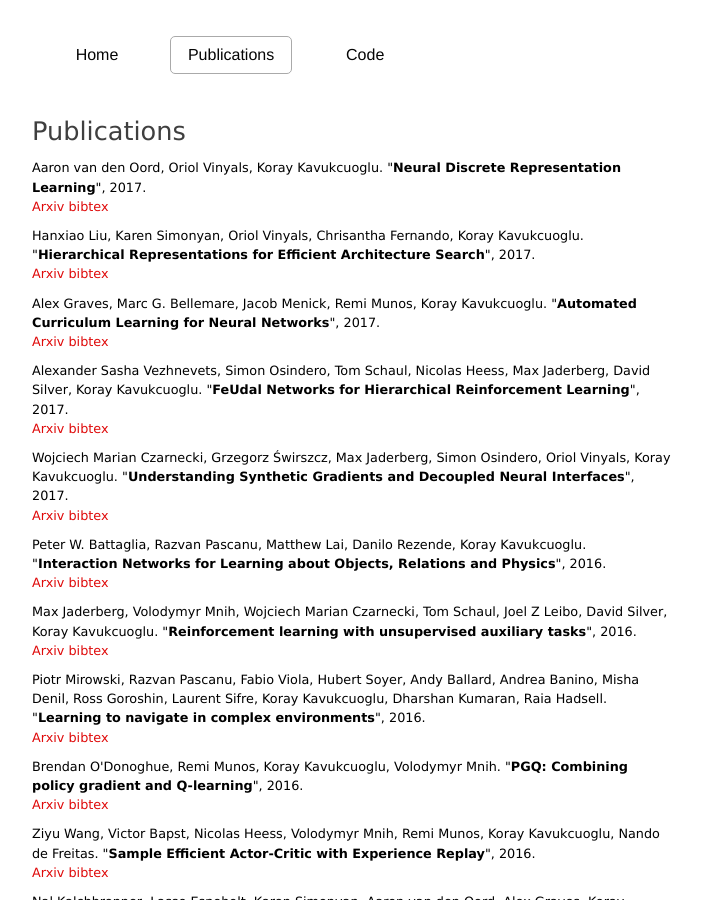
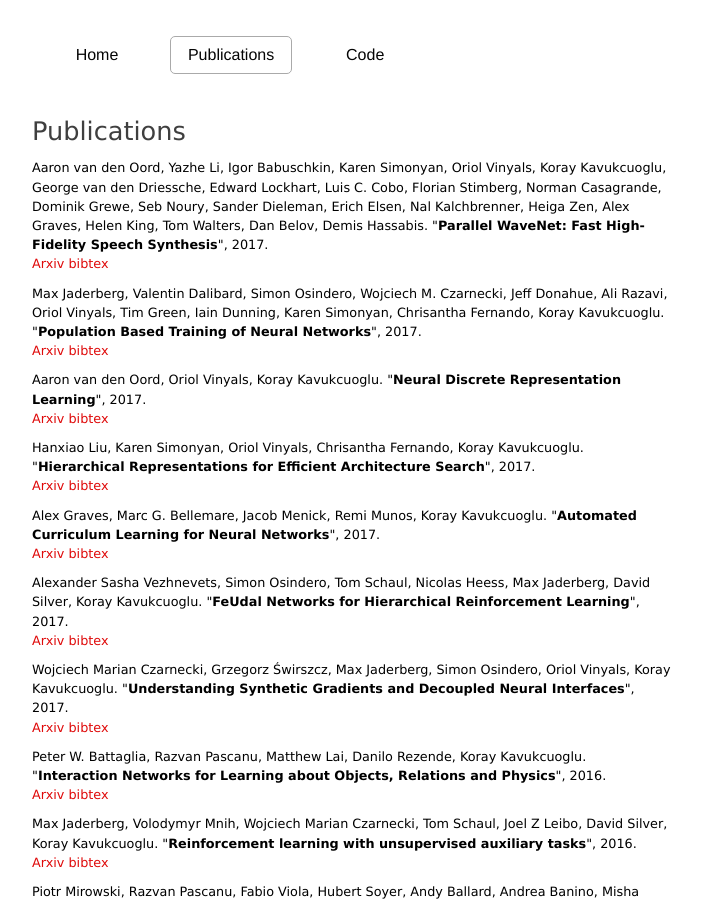
Before and after one commit to koraykv/koraykv.github.com, a Jekyll site: the page built from publications.md, in a window 1280 px wide and 900 px high. Shown: the whole window, without its empty margins (288-989 px from the left). Built offline with Jekyll 4.4.1, drawn with Linux system fonts in a browser that asks for light colours.

Commit message:
Update publications.md

```diff
--- a/publications.md
+++ b/publications.md
@@ -8,6 +8,44 @@ id: publications
 
 <div class="bibli">
 <ul>
+
+<li>
+<div id="aaron-parallel-wavenet-2017">Aaron van den Oord, Yazhe Li, Igor Babuschkin, Karen Simonyan, Oriol Vinyals, Koray Kavukcuoglu, George van den Driessche, Edward Lockhart, Luis C. Cobo, Florian Stimberg, Norman Casagrande, Dominik Grewe, Seb Noury, Sander Dieleman, Erich Elsen, Nal Kalchbrenner, Heiga Zen, Alex Graves, Helen King, Tom Walters, Dan Belov, Demis Hassabis. "<B>Parallel WaveNet: Fast High-Fidelity Speech Synthesis</B>", 2017.
+
+<br>
+<a href="https://arxiv.org/pdf/1711.10433  ">Arxiv</a>
+<a href="#" onclick="toggle_visibility('bib-aaron-parallel-wavenet-2017');return false;">bibtex</a>
+
+</div>
+<div class="bibtex" id="bib-aaron-parallel-wavenet-2017" >
+<pre><code>
+@article{aaron-parallel-wavenet-2017,
+  title={Parallel WaveNet: Fast High-Fidelity Speech Synthesis},
+  author={Oord, Aaron van den and Li, Yazhe and Babuschkin, Igor and Simonyan, Karen and Vinyals, Oriol and Kavukcuoglu, Koray and Driessche, George van den and Lockhart, Edward and Cobo, Luis C and Stimberg, Florian and Casagrande, Norman and Grewe, Dominik and Noury, Seb and Dieleman, Sander and Elsen, Erich and Kalchbrenner, Nal and Zen, Heiga and Graves, Alex and King, Helen and Walters, Tom and Belov, Dan and Hassabis, Demis},
+  journal={arXiv preprint arXiv:1711.10433},
+  year={2017}
+}
+</code></pre></div>
+</li>
+
+<li>
+<div id="max-pbt-2017">Max Jaderberg, Valentin Dalibard, Simon Osindero, Wojciech M. Czarnecki, Jeff Donahue, Ali Razavi, Oriol Vinyals, Tim Green, Iain Dunning, Karen Simonyan, Chrisantha Fernando, Koray Kavukcuoglu. "<B>Population Based Training of Neural Networks</B>", 2017.
+
+<br>
+<a href="https://arxiv.org/pdf/1711.09846  ">Arxiv</a>
+<a href="#" onclick="toggle_visibility('bib-max-pbt-2017');return false;">bibtex</a>
+
+</div>
+<div class="bibtex" id="bib-max-pbt-2017" >
+<pre><code>
+@article{max-pbt-2017,
+  title={Population Based Training of Neural Networks},
+  author={Jaderberg, Max and Dalibard, Valentin and Osindero, Simon and Czarnecki, Wojciech M and Donahue, Jeff and Razavi, Ali and Vinyals, Oriol and Green, Tim and Dunning, Iain and Simonyan, Karen and Fernando, Chrisantha and Kavukcuoglu, Koray},
+  journal={arXiv preprint arXiv:1711.09846},
+  year={2017}
+}
+</code></pre></div>
+</li>
 
 <li>
 <div id="aaron-neural-discrete-2017">Aaron van den Oord, Oriol Vinyals, Koray Kavukcuoglu. "<B>Neural Discrete Representation Learning</B>", 2017.
```
